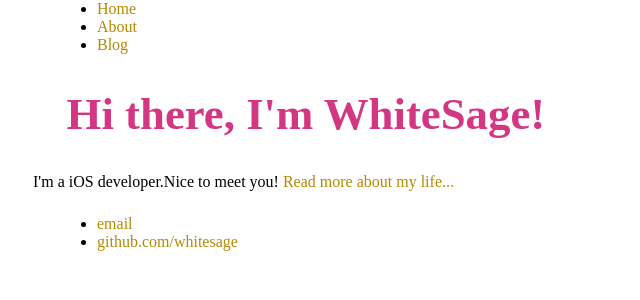
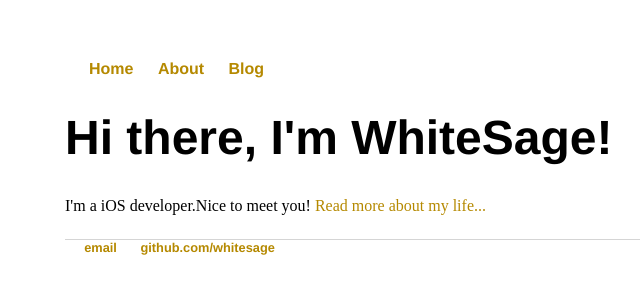
Before and after one commit to binhaozeng/binhaozeng.github.io, a Jekyll site: the page built from index.html, in a window 1280 px wide. Shown: the top 300 px of the page, without its empty margins (127-767 px from the left). Built offline with Jekyll 4.4.1, drawn with Linux system fonts in a browser that asks for light colours.

Commit message:
Update main.css

```diff
--- a/css/main.css
+++ b/css/main.css
@@ -1,44 +1,27 @@
-/* 主页面设置*/
-*{
-    font-size: 16px;
-    font-family: 幼圆;
+body {
+    margin: 60px auto;
+    width: 70%;
 }
-body{
-    background-color: #FDF6E3；
-    line-height: 1.5em;
-    max-width: 960px;
-    margin: 0 auto;
+nav ul, footer ul {
+    font-family:'Helvetica', 'Arial', 'Sans-Serif';
+    padding: 0px;
+    list-style: none;
+    font-weight: bold;
 }
-/* !important的作用是提高指定样式规则的应用优先权。*/
-body>*:first-child {
-    margin-top: 0 !important;
+nav ul li, footer ul li {
+    display: inline;
+    margin-right: 20px;
 }
-body>*:last-child {
-    margin-bottom: 0 !important;
+a {
+    text-decoration: none;
+    color: #999;
 }
-/* <tt> 标签与 <code> 和 <kbd> 标签一样，<tt> 标签和必
-需的 </tt> 结束标签告诉浏览器，要把其中包含的文本显示
-为等宽字体。*/
-/* 标题 h1~h2*/
-/* ====================================================*/
+a:hover {
+    text-decoration: underline;
+}
 h1 {
-  font-size: 2.8em;
-  color: #d33682;
-  margin: 0.75em;
-}
-h2 {
-  font-size: 2.4em;
-  color: #9B31EA;
-  margin: 0.75em;
-}
-h3 {
-  font-size: 1.8em;
-  color: #338000;
-  margin: 0.75em;
-}
-h4 {
-  font-size: 1.4em;
-  margin: 0.75em;
+    font-size: 3em;
+    font-family:'Helvetica', 'Arial', 'Sans-Serif';
 }
 /* p,a,,hr,list,table*/
 /* ==================================================*/
@@ -190,3 +173,16 @@
 ::-webkit-scrollbar-thumb:window-inactive {
 background:rgba(255,0,0,0.4);
 }
+footer {
+    border-top: 1px solid #d5d5d5;
+    font-size: .8em;
+}
+
+ul.posts {
+    margin: 20px auto 40px;
+    font-size: 1.5em;
+}
+
+ul.posts li {
+    list-style: none;
+}
```
